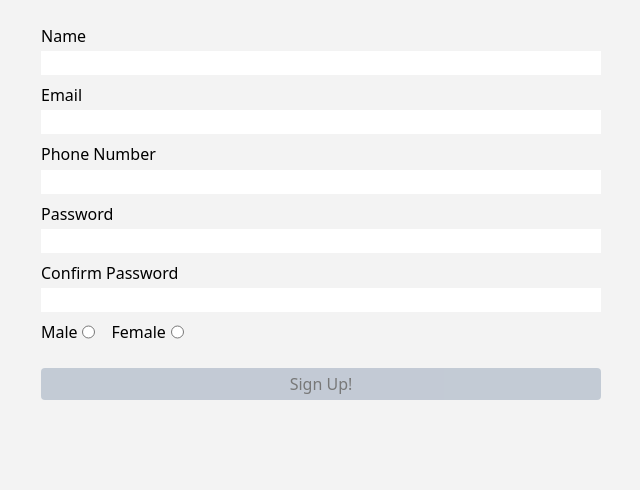
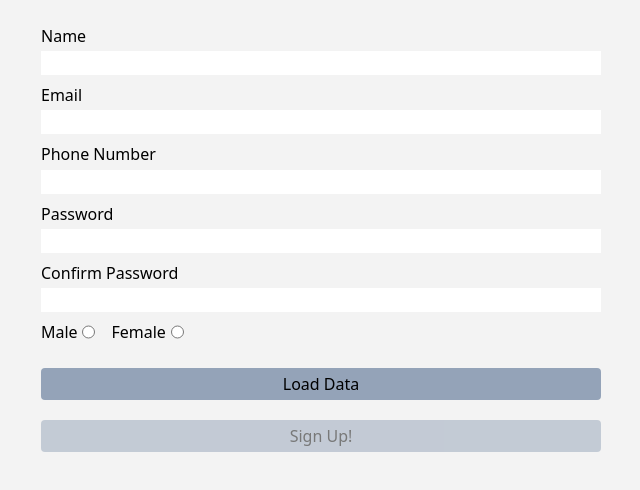
Before and after one commit to Sinac0de/Formik_practice, a React (Vite) app: page / in a window 1280 px wide. Shown: the top 490 px of the page, without its empty margins (319-959 px from the left). Built offline with nearby package versions, Linux system fonts and the light colour scheme.

Commit message:
Add error message for gender and A button to load data from Back-end

```diff
--- a/src/Components/SignUpForm/SignUpForm.jsx
+++ b/src/Components/SignUpForm/SignUpForm.jsx
@@ -1,4 +1,5 @@
 import { useFormik } from "formik";
+import { useState } from "react";
 import * as Yup from "yup";
 
 const initialValues = {
@@ -37,8 +38,10 @@ const validationSchema = Yup.object({
 });
 
 const SignUpForm = () => {
+  const [formValues, setFormValues] = useState({});
+
   const formik = useFormik({
-    initialValues,
+    initialValues: formValues || initialValues,
     onSubmit,
     validationSchema,
     validateOnMount: true,
@@ -140,7 +143,17 @@ const SignUpForm = () => {
             onChange={formik.handleChange}
           />
         </div>
+        {formik.errors.gender && formik.touched.gender && (
+          <div className="text-red-600">{formik.errors.gender}</div>
+        )}
       </div>
+
+      <button
+        onClick={() => setFormValues()}
+        className="rounded bg-slate-400 mt-5 p-1 disabled:opacity-50 disabled:cursor-not-allowed"
+      >
+        Load Data
+      </button>
 
       <button
         type="submit"
```
